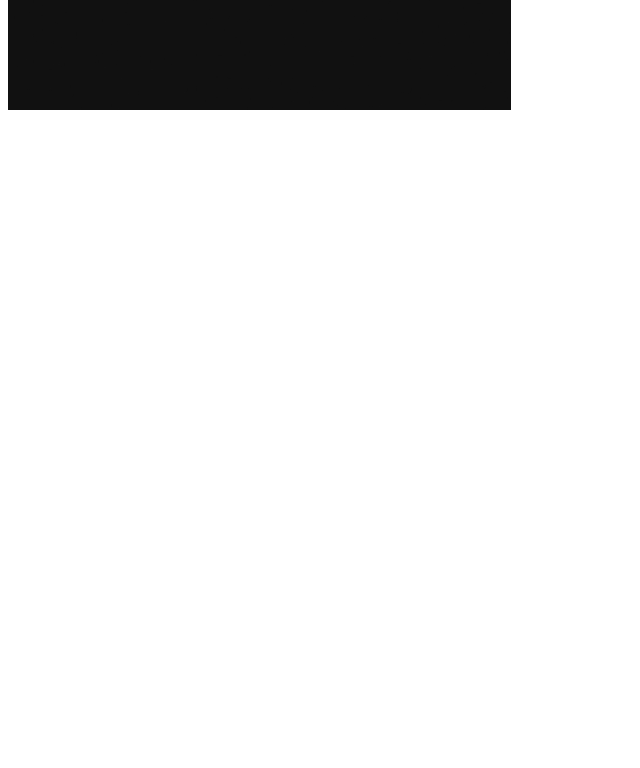
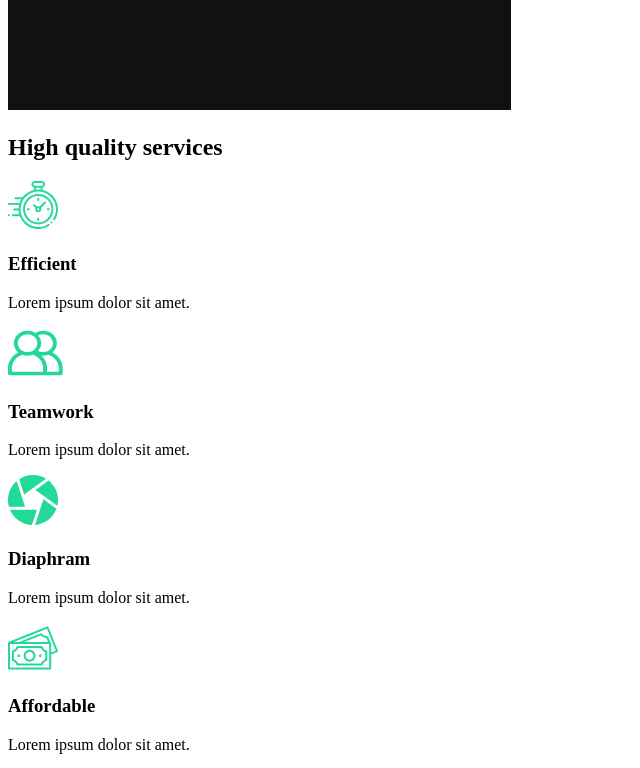
Before and after one commit to lvargasmoya/Portfolio, a React (Vite) app: page / in a window 1280 px wide. Shown: the part 860-1628 px from the top of the page, without its empty margins (0-640 px from the left). Before the commit the page ends 982 px from the top, so only its background shows below. Built offline with nearby package versions, Linux system fonts and the light colour scheme.

Commit message:
ServicesSection

```diff
--- /dev/null
+++ b/src/components/ServicesSection.jsx
@@ -0,0 +1,53 @@
+import React from "react";
+//Import Icons
+import clock from "../img/clock.svg";
+import diaphragm from "../img/diaphragm.svg";
+import money from "../img/money.svg";
+import teamwork from "../img/teamwork.svg";
+import home2 from "../img/home2.png";
+const ServicesSection = () => {
+  return (
+    <div className="services">
+      <div className="description">
+        <h2>
+          High <span>quality</span> services
+        </h2>
+        <div className="cards">
+          <div className="card">
+            <div className="icon">
+              <img src={clock} alt="icon" />
+              <h3>Efficient</h3>
+              <p>Lorem ipsum dolor sit amet.</p>
+            </div>
+          </div>
+          <div className="card">
+            <div className="icon">
+              <img src={teamwork} alt="icon" />
+              <h3>Teamwork</h3>
+              <p>Lorem ipsum dolor sit amet.</p>
+            </div>
+          </div>
+          <div className="card">
+            <div className="icon">
+              <img src={diaphragm} alt="icon" />
+              <h3>Diaphram</h3>
+              <p>Lorem ipsum dolor sit amet.</p>
+            </div>
+          </div>
+          <div className="card">
+            <div className="icon">
+              <img src={money} alt="icon" />
+              <h3>Affordable</h3>
+              <p>Lorem ipsum dolor sit amet.</p>
+            </div>
+          </div>
+        </div>
+      </div>
+      <div className="image">
+        <img src={home2} alt="" />
+      </div>
+    </div>
+  );
+};
+
+export default ServicesSection;
--- a/src/pages/AboutUs.jsx
+++ b/src/pages/AboutUs.jsx
@@ -1,9 +1,15 @@
 import React from "react";
 import AboutSections from "../components/AboutSections";
+import ServicesSection from "../components/ServicesSection";
 //Page Components
 
 const AboutUs = () => {
-  return <AboutSections />;
+  return (
+    <>
+      <AboutSections />
+      <ServicesSection />
+    </>
+  );
 };
 
 export default AboutUs;
```
